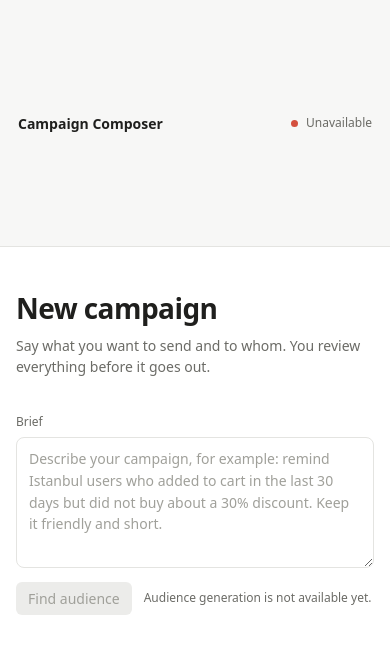
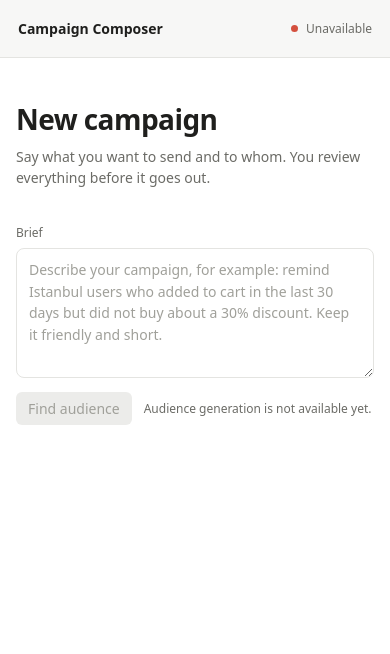
Before and after one commit to negativexq/smart-campaign-composer, a Vue app in the folder frontend/: page / in a window 390 px wide. Shown: the top 654 px of the page. Built offline with nearby package versions, Linux system fonts and the light colour scheme; no server answers.

Commit message:
fix: stop mobile header from stretching

```diff
--- a/frontend/src/App.vue
+++ b/frontend/src/App.vue
@@ -193,6 +193,7 @@ h1 {
 @media (max-width: 720px) {
   .shell {
     grid-template-columns: minmax(0, 1fr);
+    grid-template-rows: auto 1fr;
   }
 
   .sidebar {
```
